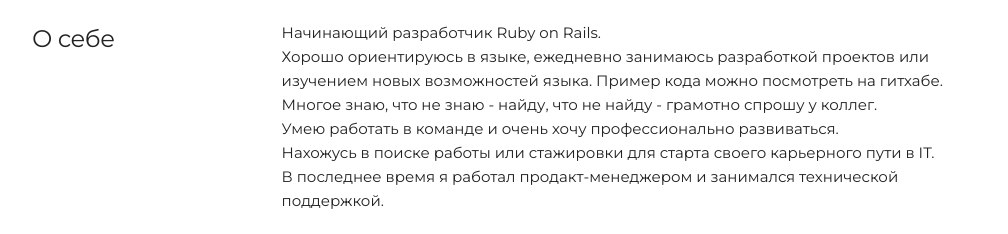
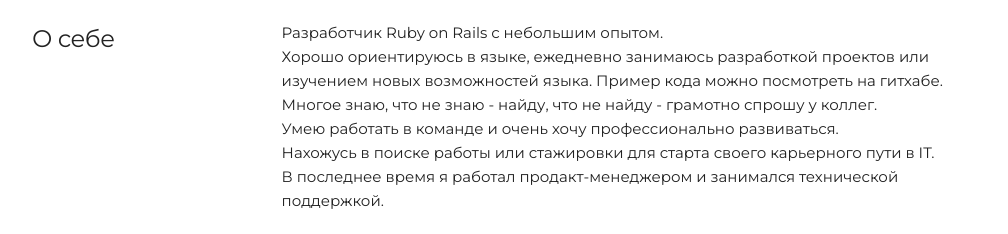
Before and after one commit to oscarcool7/cv, a plain HTML site: page index.html in a window 1280 px wide. Shown: the part 391-625 px from the top of the page, without its empty margins (128-1136 px from the left). Drawn offline with Linux system fonts and the light colour scheme.

Commit message:
Update index.html

```diff
--- a/index.html
+++ b/index.html
@@ -39,7 +39,7 @@
       </div>
       <div class="nine columns">
         <span>
-          Начинающий разработчик Ruby on Rails.<br>
+          Разработчик Ruby on Rails с небольшим опытом.<br>
           Хорошо ориентируюсь в языке, ежедневно занимаюсь разработкой проектов или изучением новых возможностей языка.
           Пример кода можно посмотреть на гитхабе.<br>
           Многое знаю, что не знаю - найду, что не найду - грамотно спрошу у коллег.<br>
```
